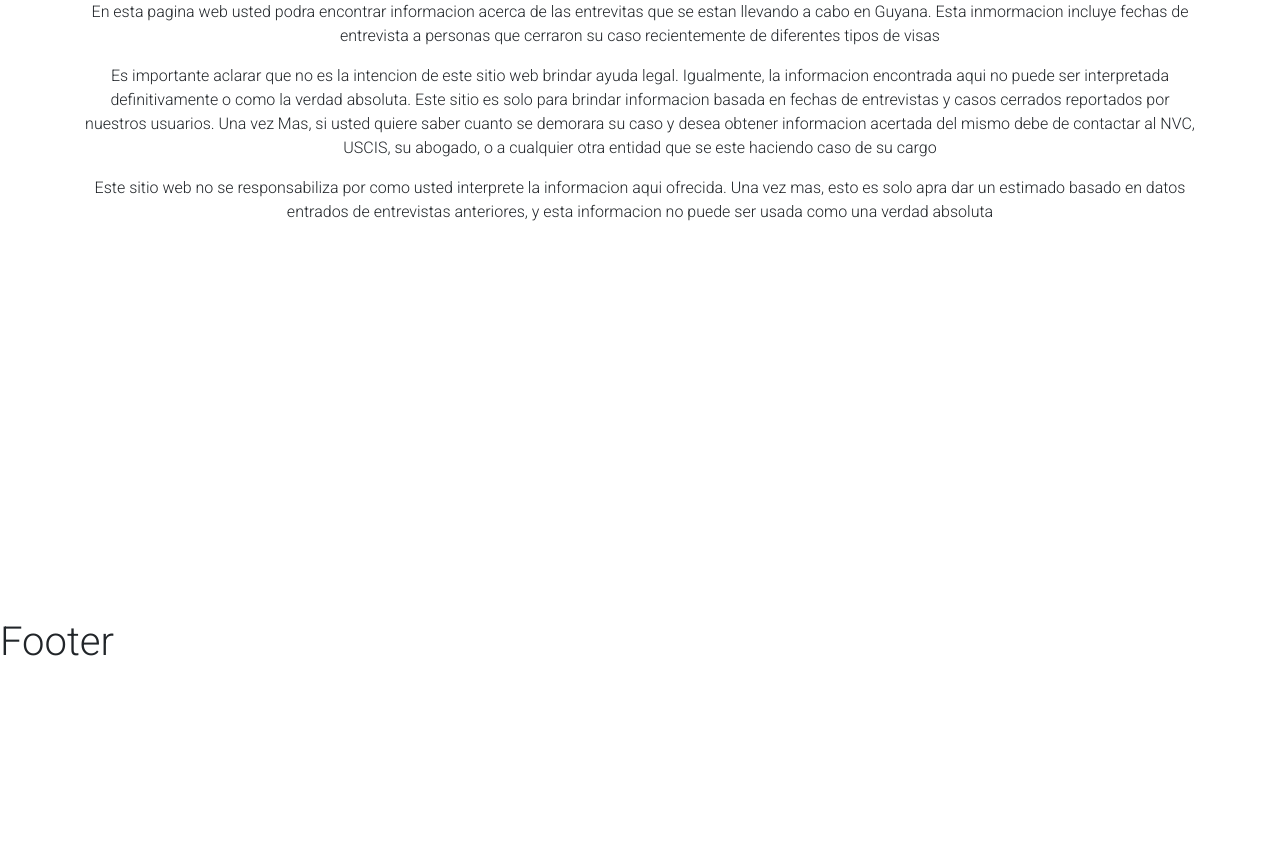
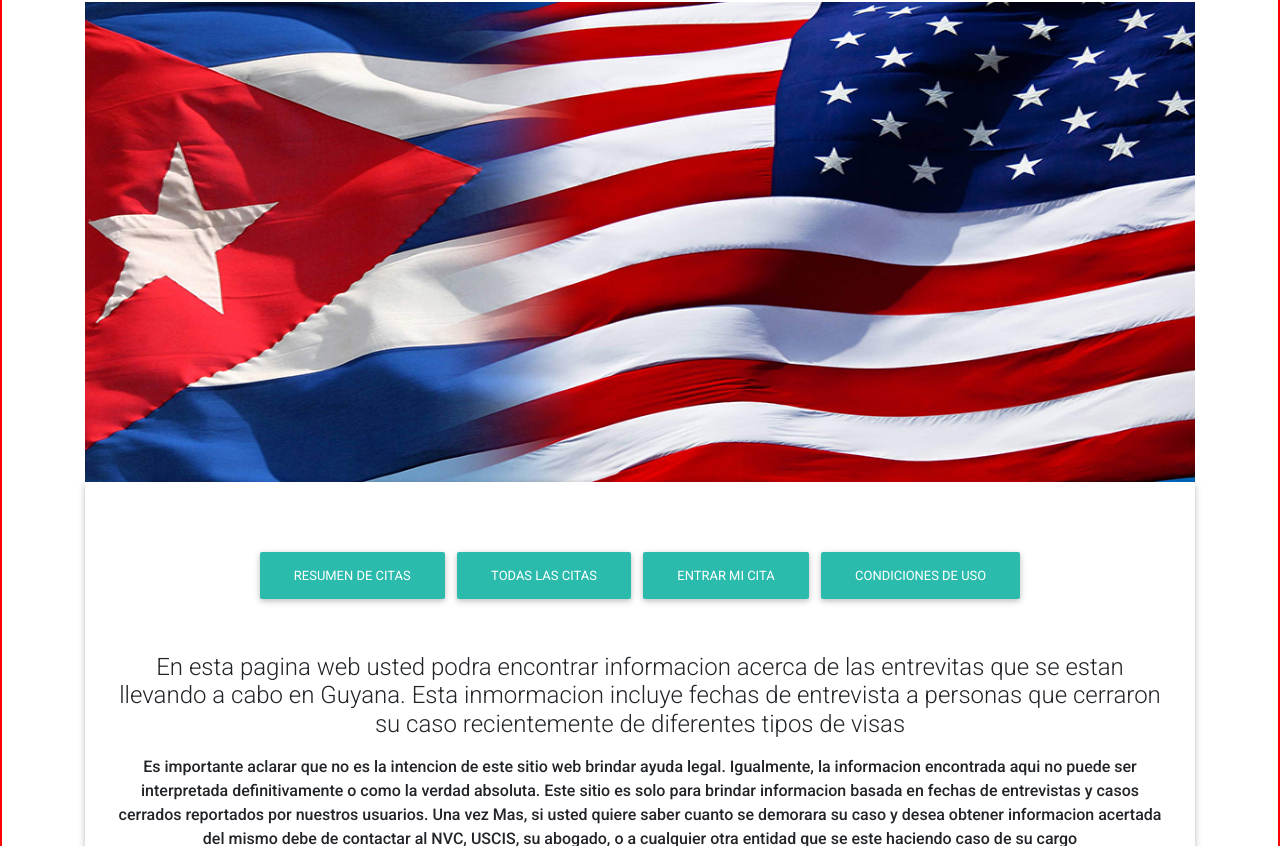
Before and after one commit to reaxster/citascuba, a React (Create React App) app: page / in a window 1280 px wide. Shown: the part 174-1020 px from the top of the page. Before the commit the page ends 848 px from the top, so only its background shows below. Built offline with nearby package versions, Linux system fonts and the light colour scheme.

Commit message:
added home and other cpmponents

```diff
--- a/src/App.js
+++ b/src/App.js
@@ -6,8 +6,9 @@ import Header from "./components/Header";
 import HomePage from "./pages/HomePage";
 import FormPage from "./pages/FormPage";
 import TablePage from "./pages/TablePage";
-import WaitingTimePAge from "./pages/WaitingTimePAge";
+import InterviewSummary from "./pages/InterviewSummary";
 import DisclosurePage from "./pages/DisclosurePage";
+import News from "./pages/News";
 
 function App() {
   return (
@@ -18,10 +19,11 @@ function App() {
           <Route exact path="/" component={() => <HomePage />}></Route>
           <Route exact path="/form" component={() => <FormPage />}></Route>
           <Route exact path="/table" component={() => <TablePage />}></Route>
+          <Route exact path="/news" component={() => <News />}></Route>
           <Route
             exact
-            path="/waitingtimes"
-            component={() => <WaitingTimePAge />}
+            path="/interviewsummary"
+            component={() => <InterviewSummary />}
           ></Route>
           <Route
             exact
--- a/src/components/DataForm.js
+++ b/src/components/DataForm.js
@@ -1,4 +1,4 @@
-import React, { useState } from "react";
+import React, { useState, useRef, useEffect } from "react";
 import { MDBRow, MDBCol, MDBInput, MDBBtn } from "mdbreact";
 import Note from "./Note";
 
@@ -12,6 +12,12 @@ export default (props) => {
     ent: "",
     exp: "",
   });
+
+  const [canSubmit, setCanSubmit] = useState(false);
+
+  /*const [captcha, setCaptcha] = useState({
+    fistN
+  })*/
 
   const formHandler = (event) => {
     setState({ [event.target.name]: event.target.value });
@@ -32,6 +38,22 @@ export default (props) => {
       "Si su visa es expedited, no olvide marcarlo en la ultima parte",
     ],
   };
+
+  const [catcha, setCatcha] = useState({
+    firstDigit: "",
+    secondDigit: "",
+    userDigit: "",
+  });
+
+  const firstNumber = useRef(Math.floor(Math.random() * 10 + 1));
+  const secondNumber = useRef(Math.floor(Math.random() * 10 + 1));
+
+  useEffect(() => {
+    setCatcha({
+      firstDigit: firstNumber.current,
+      secondDigit: secondNumber.current,
+    });
+  }, []);
 
   return (
     <div
@@ -150,6 +172,19 @@ export default (props) => {
           </MDBBtn>
         </MDBRow>
       </form>
+      <div className="d-flex flex-column">
+        <div className="d-flex flex-row justify-content-center test">
+          <h2>{catcha.firstDigit}</h2>
+          <h2>+</h2>
+          <h2>{catcha.secondDigit}</h2>
+          <h2>=</h2>
+          <input
+            type="text"
+            className="mt-1"
+            style={{ width: 50, height: 30, fontSize: 25 }}
+          />
+        </div>
+      </div>
     </div>
   );
 };
--- a/src/components/Header.js
+++ b/src/components/Header.js
@@ -114,7 +114,10 @@ const Header = () => {
             </MDBNavLink>
           </MDBNavItem>
           <MDBNavItem className="mx-2" active={active.waitingTimes}>
-            <MDBNavLink to="/waitingtimes" onClick={handleWaitingTimesClick}>
+            <MDBNavLink
+              to="/interviewsummary"
+              onClick={handleWaitingTimesClick}
+            >
               Waiting Times
             </MDBNavLink>
           </MDBNavItem>
--- /dev/null
+++ b/src/components/HomeBtnPanel.js
@@ -0,0 +1,22 @@
+import React from "react";
+import { MDBBtn } from "mdbreact";
+import { Link } from "react-router-dom";
+
+export default () => {
+  return (
+    <div className="mb-5">
+      <Link to="interviewsummary">
+        <MDBBtn>Resumen De Citas</MDBBtn>
+      </Link>
+      <Link to="table">
+        <MDBBtn>Todas las Citas</MDBBtn>
+      </Link>
+      <Link to="form">
+        <MDBBtn>Entrar Mi Cita</MDBBtn>
+      </Link>
+      <Link to="disclosure">
+        <MDBBtn>Condiciones de Uso</MDBBtn>
+      </Link>
+    </div>
+  );
+};
--- /dev/null
+++ b/src/components/HomeText.js
@@ -0,0 +1,36 @@
+import React from "react";
+
+export default () => {
+  return (
+    <div>
+      <h4>
+        <p>
+          En esta pagina web usted podra encontrar informacion acerca de las
+          entrevitas que se estan llevando a cabo en Guyana. Esta inmormacion
+          incluye fechas de entrevista a personas que cerraron su caso
+          recientemente de diferentes tipos de visas
+        </p>
+      </h4>
+      <p>
+        <strong>
+          Es importante aclarar que no es la intencion de este sitio web brindar
+          ayuda legal. Igualmente, la informacion encontrada aqui no puede ser
+          interpretada definitivamente o como la verdad absoluta. Este sitio es
+          solo para brindar informacion basada en fechas de entrevistas y casos
+          cerrados reportados por nuestros usuarios. Una vez Mas, si usted
+          quiere saber cuanto se demorara su caso y desea obtener informacion
+          acertada del mismo debe de contactar al NVC, USCIS, su abogado, o a
+          cualquier otra entidad que se este haciendo caso de su cargo
+        </strong>
+      </p>
+      <p>
+        <strong>
+          Este sitio web no se responsabiliza por como usted interprete la
+          informacion aqui ofrecida. Una vez mas, esto es solo apra dar un
+          estimado basado en datos entrados de entrevistas anteriores, y esta
+          informacion no puede ser usada como una verdad absoluta
+        </strong>
+      </p>
+    </div>
+  );
+};
--- a/src/components/Table.js
+++ b/src/components/Table.js
@@ -5,7 +5,31 @@ import "./components.css";
 
 export default (props) => {
   return (
-    <div>
+    <div className="m-5">
+      <h3>
+        <strong>Verifique Si Su Record ah sido Añadido</strong>
+      </h3>
+      <div className="justifyText warningBorder p-3 mb-5">
+        <p>
+          Con el objetivo d eproteger su informacion, sus nombres no son
+          mostrados en esta tabla. Si usted desea saber si su caso ya esta
+          registrado en esta tabla, puede entrar su numero de record en la barra
+          de busqueda. Su numero de Record es su fecha de nacimiento y fecha de
+          entrevista combinados.
+        </p>
+        <p>
+          <strong>Por ejemplo</strong>
+          <ol>
+            <li>Fecha De Nacimiento: 07/20/1865</li>
+            <li>Fecha de Entrevista: 07/03/2021 </li>
+            <li>Su Sumero de Record es: 0720186507032021</li>
+            <li>
+              Recuerde las fechas aqui mostradas estan en el formato de
+              <strong> mes/dia/año - mm/dd/yyyy</strong>
+            </li>
+          </ol>
+        </p>
+      </div>
       <MDBDataTable
         hover
         bordered
--- a/src/components/components.css
+++ b/src/components/components.css
@@ -34,6 +34,15 @@
   flex-direction: column;
   justify-content: space-between;
   align-items: center;
+}
+
+.justifyText {
+  text-align: left;
+}
+
+.warningBorder {
+  border: 2px dashed #f44336;
+  border-radius: 10px;
 }
 /****************HEADER**************/
 .header {
@@ -103,6 +112,17 @@
   border-radius: 5px;
 }
 
+.flag {
+  background-image: url(../assets/images/flags.jpg);
+  background-repeat: no-repeat;
+  background-size: 100% 100%;
+  height: 60vh;
+}
+
+.bringToFront {
+  z-index: 9;
+}
+
 /*
 Database:
 
--- a/src/pages/HomePage.js
+++ b/src/pages/HomePage.js
@@ -1,42 +1,27 @@
 import React from "react";
 import ReportedVisas from "../components/ReportedVisas";
 import ReportedVisaFeed from "../Utils/ReportedVisaFeed";
-import WaitingTimePAge from "./WaitingTimePAge";
-import { MDBContainer } from "mdbreact";
+import HomeText from "../components/HomeText";
+import HomeBtnPanel from "../components/HomeBtnPanel";
+import { MDBContainer, MDBBtn } from "mdbreact";
+import "../components/components.css";
 
 export default () => {
   const reportedVisa = ReportedVisaFeed.data.map((data) => (
     <ReportedVisas data={data} />
   ));
   return (
-    <div>
-      <MDBContainer>
+    <div className="test">
+      <MDBContainer className="bringToFront">
         <h1>Bienvenido a nuestra pagina web. </h1>
         <h2>
           <strong>Creada por y para los cubanos</strong>
         </h2>
-        <p>
-          En esta pagina web usted podra encontrar informacion acerca de las
-          entrevitas que se estan llevando a cabo en Guyana. Esta inmormacion
-          incluye fechas de entrevista a personas que cerraron su caso
-          recientemente de diferentes tipos de visas
-        </p>
-        <p>
-          Es importante aclarar que no es la intencion de este sitio web brindar
-          ayuda legal. Igualmente, la informacion encontrada aqui no puede ser
-          interpretada definitivamente o como la verdad absoluta. Este sitio es
-          solo para brindar informacion basada en fechas de entrevistas y casos
-          cerrados reportados por nuestros usuarios. Una vez Mas, si usted
-          quiere saber cuanto se demorara su caso y desea obtener informacion
-          acertada del mismo debe de contactar al NVC, USCIS, su abogado, o a
-          cualquier otra entidad que se este haciendo caso de su cargo
-        </p>
-        <p>
-          Este sitio web no se responsabiliza por como usted interprete la
-          informacion aqui ofrecida. Una vez mas, esto es solo apra dar un
-          estimado basado en datos entrados de entrevistas anteriores, y esta
-          informacion no puede ser usada como una verdad absoluta
-        </p>
+        <div className="flag" />
+        <div className="jumbotron">
+          <HomeBtnPanel />
+          <HomeText />
+        </div>
       </MDBContainer>
     </div>
   );
--- a/src/pages/WaitingTimePAge.js
+++ b/src/pages/InterviewSummary.js
@@ -2,7 +2,7 @@ import React from "react";
 import ReportedVisaFeed from "../Utils/ReportedVisaFeed";
 import ReportedVisas from "../components/ReportedVisas";
 
-export default () => {
+const InterviewSummary = () => {
   const reportedVisa = ReportedVisaFeed.data.map((data) => (
     <ReportedVisas data={data} />
   ));
@@ -15,3 +15,5 @@ export default () => {
     </div>
   );
 };
+
+export default InterviewSummary;
--- a/src/pages/News.js
+++ b/src/pages/News.js
@@ -0,0 +1,8 @@
+import React from "react";
+export default () => {
+  return (
+    <div>
+      <h1>News Pages Comes Here</h1>
+    </div>
+  );
+};
```
Also changed, not shown: src/assets/images/flags.jpg (added), 1 other file (tests, documents, lock files or other folders).
